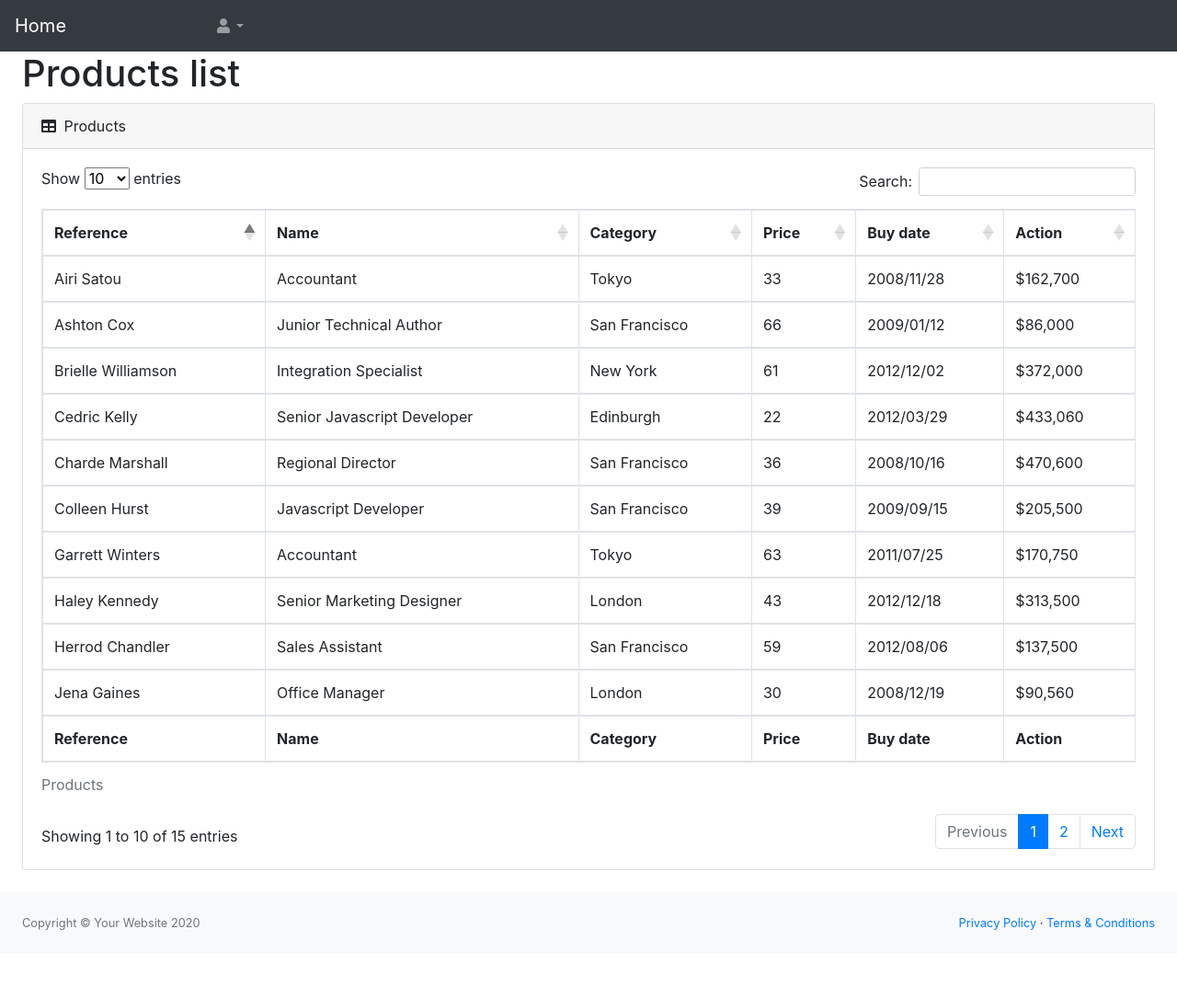
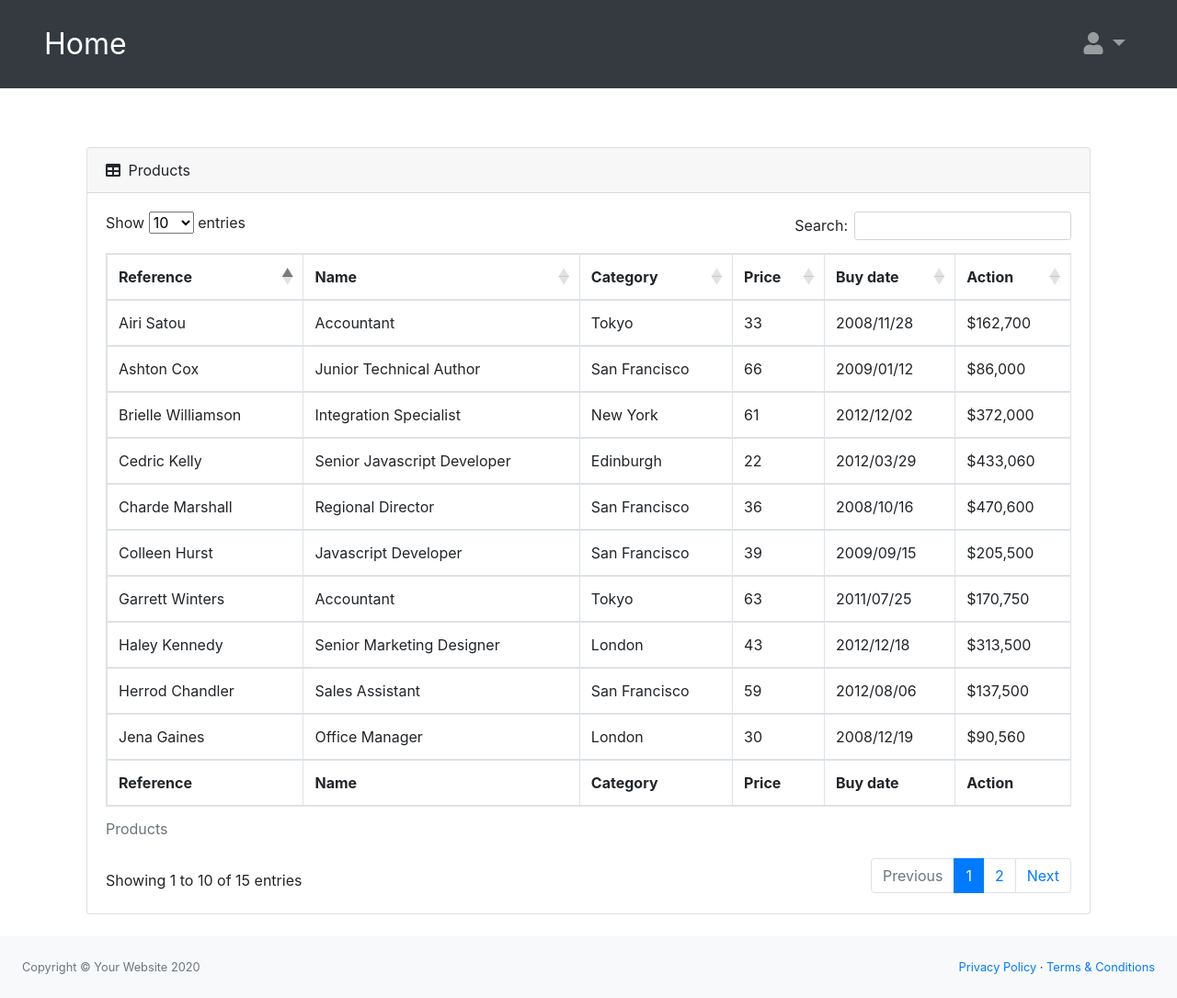
Before and after one commit to miluge/crud-produits, a PHP site: page / in a window 1280 px wide. Shown: the whole page at 92% size. Before the commit the page ends 1011 px from the top, so only its background shows below. Run offline with PHP 8.4, Linux system fonts and the light colour scheme; some libraries are stand-ins or nearby versions.

Commit message:
corrections to header

```diff
--- a/css/scss/_custom.scss
+++ b/css/scss/_custom.scss
@@ -1,10 +1,27 @@
-//correction main section margin
-main{
-    margin-top: 56px;
+//header height
+.sb-topnav{
+    height: 6rem;
+    padding-left: 1rem;
+
+    //home button size
+    .navbar-brand{
+        font-size: 2rem;
+        padding-left: 2rem;
+    }
+
+    //user button size
+    .navbar-nav{
+        padding-right: 2rem;
+        font-size: 1.5rem;
+    }
 }
 
+//main section margin
+main{
+    margin-top: 10rem;
+}
 
-//correction to custom select
+//custom select
 .custom-select{
     background: none;
 }
--- a/index.php
+++ b/index.php
@@ -23,7 +23,7 @@
 
         <header>
             <!-- top bar -->
-            <nav class="sb-topnav navbar navbar-expand navbar-dark bg-dark">
+            <nav class="sb-topnav navbar navbar-expand navbar-dark bg-dark d-flex justify-content-between">
 
                 <!-- top bar title -->
                 <a class="navbar-brand" href="index.php">Home</a>
@@ -41,10 +41,7 @@
         </header>
 
         <main>
-            <div class="container-fluid">
-
-                <!-- main title -->
-                <h1 class="mt-4">Products list</h1>
+            <div class="container">
 
                 <!-- table -->
                 <div class="card mb-4">
```
Also changed, not shown: css/styles.css, 1 other file.
